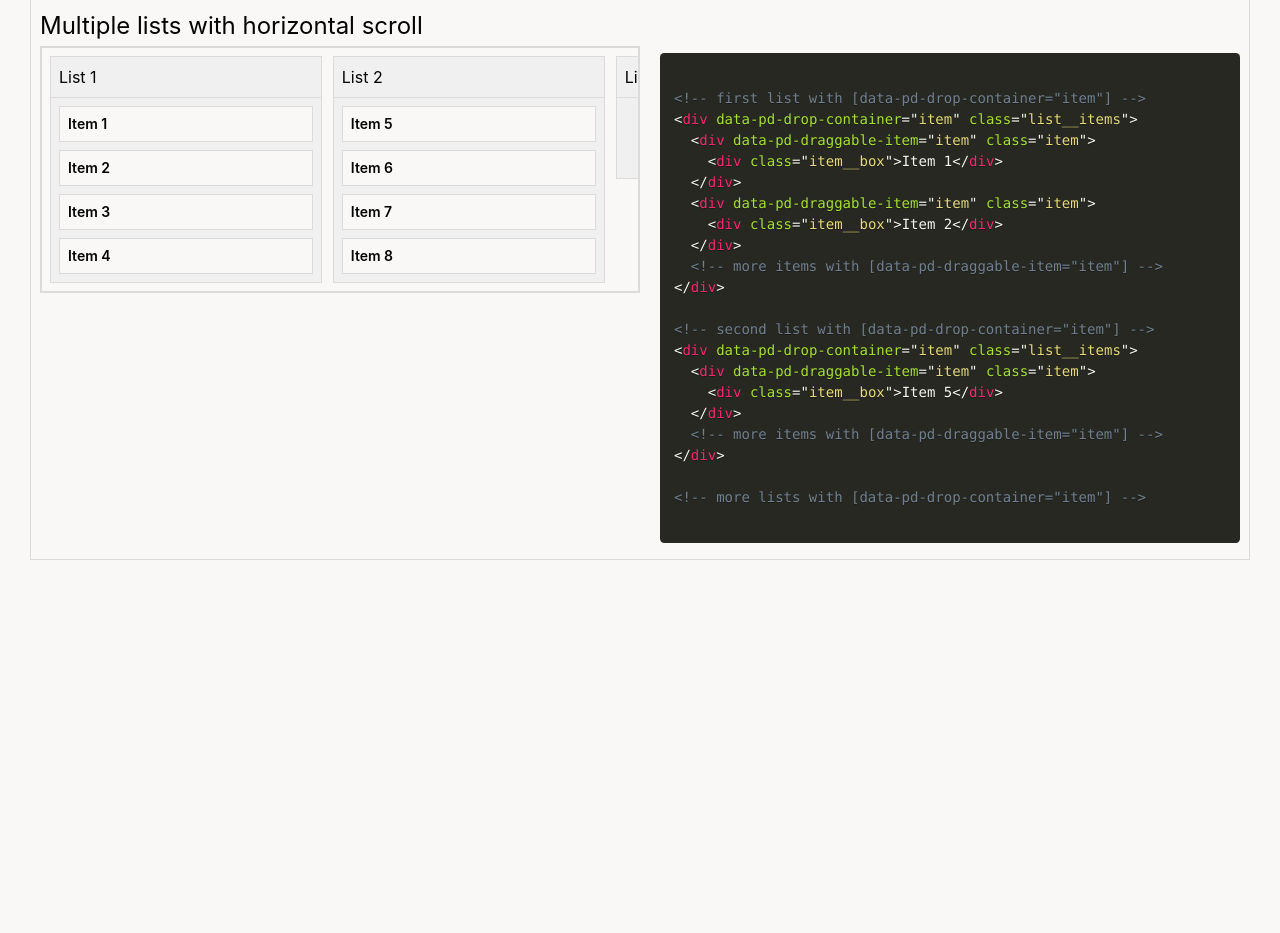
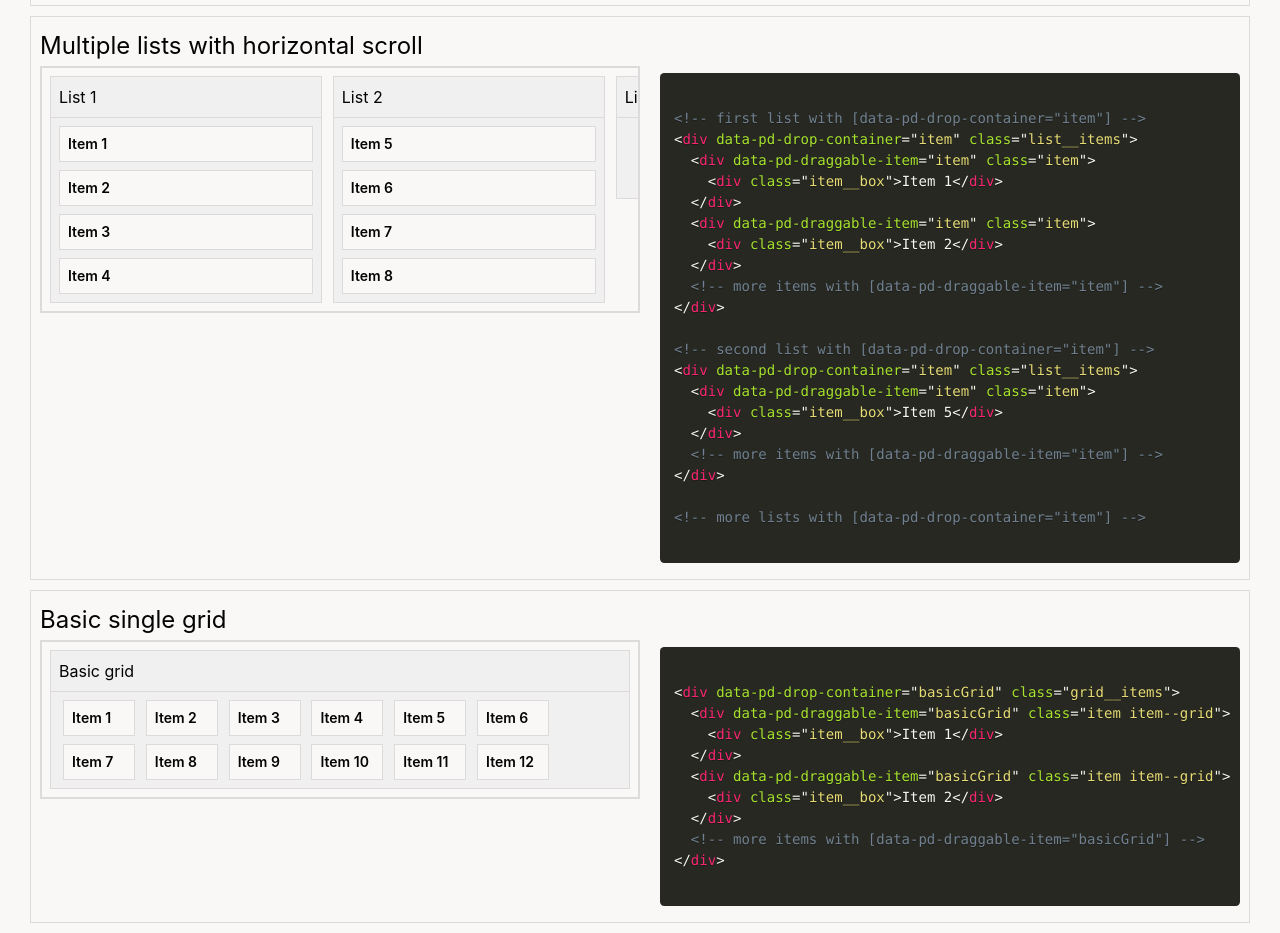
Before and after one commit to dobrapyra/PotatoDraggable, a website built with webpack: page index.html in a window 1280 px wide. Shown: the part 698-1631 px from the top of the page. Before the commit the page ends 1268 px from the top, so only its background shows below. Built offline with nearby package versions, Linux system fonts and the light colour scheme.

Commit message:
add grid example to demo page

```diff
--- a/index.html
+++ b/index.html
@@ -252,6 +252,87 @@
       </div>
     </div>
 
+    <div class="example">
+      <div class="example__head">Basic single grid</div>
+      <div class="example__body">
+        <div class="example__demo">
+
+          <div class="container">
+            <div class="container__body">
+              <div class="container__lists">
+
+                <div class="grid">
+                  <div class="grid__box">
+                    <div class="grid__head">
+                      <div class="grid__name">Basic grid</div>
+                    </div>
+                    <div class="grid__body">
+                      <div data-pd-drop-container="basicGrid" class="grid__items">
+                        <div data-pd-draggable-item="basicGrid" class="item item--grid">
+                          <div class="item__box">Item 1</div>
+                        </div>
+                        <div data-pd-draggable-item="basicGrid" class="item item--grid">
+                          <div class="item__box">Item 2</div>
+                        </div>
+                        <div data-pd-draggable-item="basicGrid" class="item item--grid">
+                          <div class="item__box">Item 3</div>
+                        </div>
+                        <div data-pd-draggable-item="basicGrid" class="item item--grid">
+                          <div class="item__box">Item 4</div>
+                        </div>
+                        <div data-pd-draggable-item="basicGrid" class="item item--grid">
+                          <div class="item__box">Item 5</div>
+                        </div>
+                        <div data-pd-draggable-item="basicGrid" class="item item--grid">
+                          <div class="item__box">Item 6</div>
+                        </div>
+                        <div data-pd-draggable-item="basicGrid" class="item item--grid">
+                          <div class="item__box">Item 7</div>
+                        </div>
+                        <div data-pd-draggable-item="basicGrid" class="item item--grid">
+                          <div class="item__box">Item 8</div>
+                        </div>
+                        <div data-pd-draggable-item="basicGrid" class="item item--grid">
+                          <div class="item__box">Item 9</div>
+                        </div>
+                        <div data-pd-draggable-item="basicGrid" class="item item--grid">
+                          <div class="item__box">Item 10</div>
+                        </div>
+                        <div data-pd-draggable-item="basicGrid" class="item item--grid">
+                          <div class="item__box">Item 11</div>
+                        </div>
+                        <div data-pd-draggable-item="basicGrid" class="item item--grid">
+                          <div class="item__box">Item 12</div>
+                        </div>
+                      </div>
+                    </div>
+                  </div>
+                </div>
+
+              </div>
+            </div>
+          </div>
+
+        </div>
+        <div class="example__code">
+          <pre>
+<code class="language-html"><!--
+-->
+&lt;div data-pd-drop-container="basicGrid" class="grid__items"&gt;
+  &lt;div data-pd-draggable-item="basicGrid" class="item item--grid"&gt;
+    &lt;div class="item__box"&gt;Item 1&lt;/div&gt;
+  &lt;/div&gt;
+  &lt;div data-pd-draggable-item="basicGrid" class="item item--grid"&gt;
+    &lt;div class="item__box"&gt;Item 2&lt;/div&gt;
+  &lt;/div&gt;
+  &lt;!-- more items with [data-pd-draggable-item="basicGrid"] --&gt;
+&lt;/div&gt;<!--
+--></code>
+          </pre>
+        </div>
+      </div>
+    </div>
+
   </div>
   <script src="./dist/main.js"></script>
   <script src="./demo/prism.js"></script>
--- a/src/scss/components/_example.scss
+++ b/src/scss/components/_example.scss
@@ -2,6 +2,10 @@
   display: block;
   padding: 9px;
   border: 1px solid $cBorder;
+
+  & + & {
+    margin-top: 10px;
+  }
 
   &__head {
     font-size: 24px;
@@ -20,6 +24,10 @@
     width: 50%;
     font-size: $baseFontSize;
     border: 1px solid $cBorder;
+
+    @media screen and (max-width: 700px) {
+      width: 100%;
+    }
   }
 
   &__code {
@@ -28,5 +36,10 @@
     width: 50%;
     font-size: 14px;
     padding-left: 20px;
+
+    @media screen and (max-width: 700px) {
+      width: 100%;
+      padding-left: 0;
+    }
   }
 }
--- /dev/null
+++ b/src/scss/components/_grid.scss
@@ -0,0 +1,51 @@
+.grid {
+  display: block;
+  height: 100%;
+  width: 100%;
+  padding: 0 4px;
+  white-space: normal;
+
+  &__box {
+    height: 100%;
+    background-color: $cListBg;
+    border: 1px solid $cBorder;
+  }
+
+  &__head {
+    height: 41px;
+    padding: 8px;
+    border-bottom: 1px solid $cBorder;
+
+    &:after {
+      content: '';
+      display: block;
+      width: 100%;
+      height: 0;
+      clear: both;
+    }
+  }
+
+  &__name {
+    display: block;
+    float: left;
+    font-size: 16px;
+    line-height: 24px;
+  }
+
+  &__body {
+    width: 100%;
+
+    &--scroll {
+      overflow: hidden;
+      overflow-y: auto;
+      height: 200px;
+    }
+  }
+
+  &__items {
+    display: block;
+    padding: 4px 8px;
+    width: 100%;
+    min-height: 80px;
+  }
+}
--- a/src/scss/components/_item.scss
+++ b/src/scss/components/_item.scss
@@ -1,6 +1,13 @@
 .item {
   display: block;
   padding: 4px 0;
+
+  &--grid {
+    display: inline-block;
+    vertical-align: top;
+    padding: 4px;
+    width: 80px;
+  }
 
   &__box {
     padding: 8px;
@@ -9,6 +16,7 @@
     font-weight: 600;
     font-size: 14px;
     line-height: 18px;
+    cursor: grab;
   }
 
   $root: &;
--- a/src/scss/main.scss
+++ b/src/scss/main.scss
@@ -5,4 +5,5 @@
 @import './components/example';
 @import './components/container';
 @import './components/list';
+@import './components/grid';
 @import './components/item';
```
Also changed, not shown: dist/main.css.
